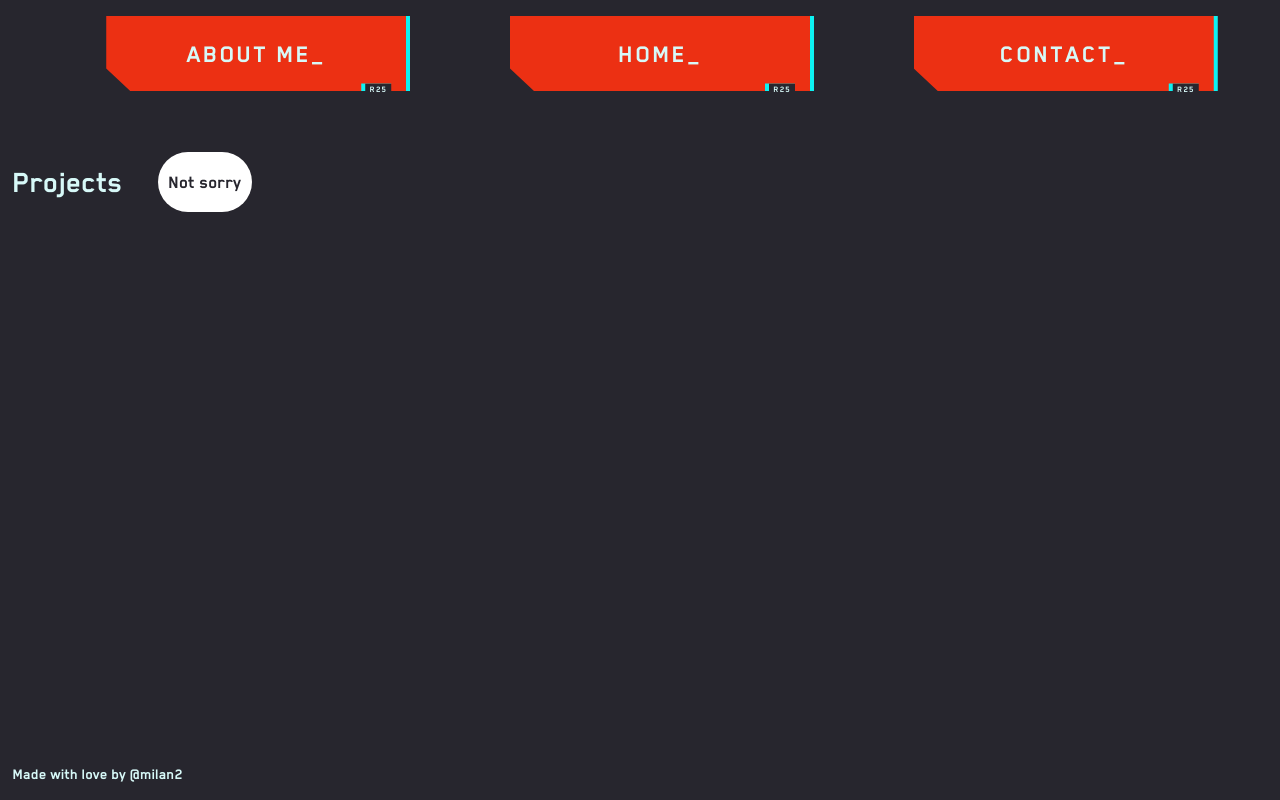
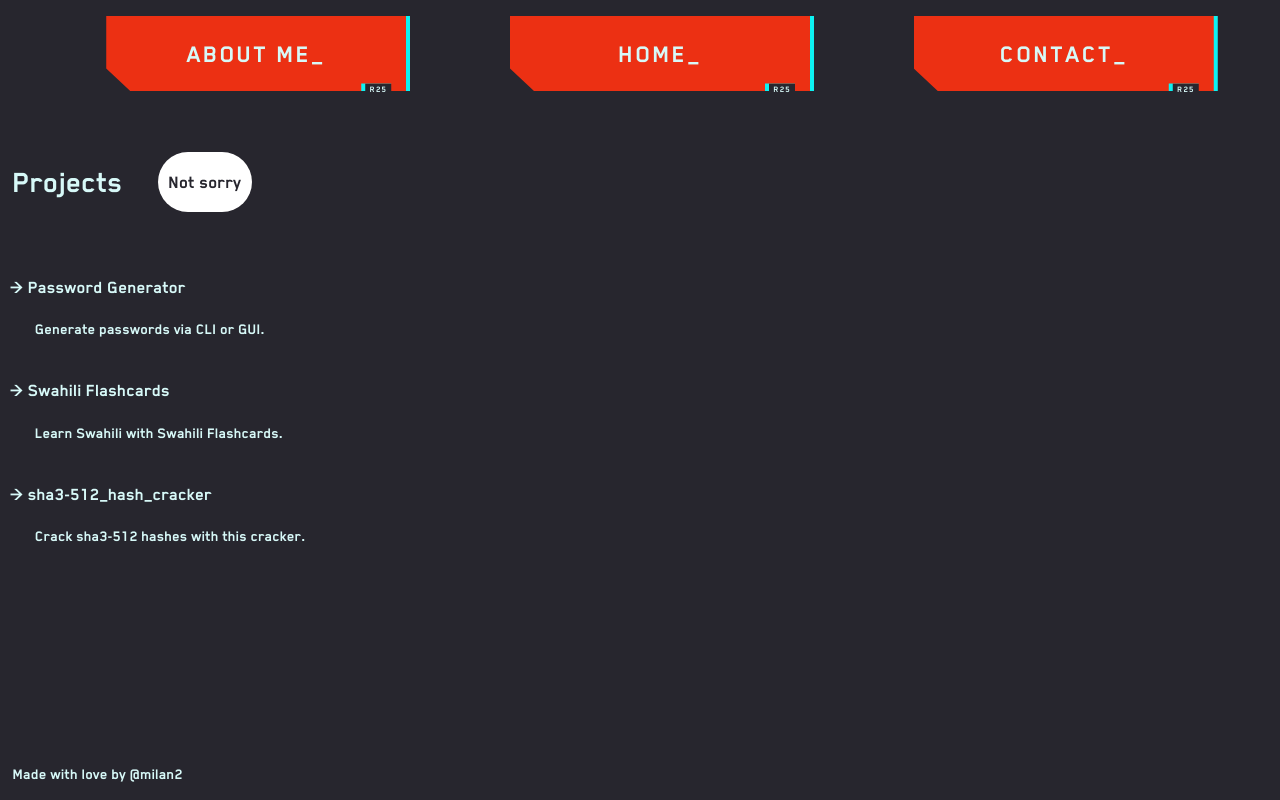
Before and after one commit to MilanGrujicic/CSS_Final_Project_Codedex, a plain HTML site: page projects.html in a window 1280 px wide. Drawn offline with Linux system fonts and the light colour scheme.

Commit message:
Added content to projects and contact pages

```diff
--- a/projects.html
+++ b/projects.html
@@ -36,6 +36,46 @@
                 <p><span id="invisible">Not</span> sorry</p>
             </div>
         </div>
+        <section class="o-main-section">
+            <article class="c-article">
+            <a class="c-article__link" href="https://github.com/MilanGrujicic/Password-Generator" target="_blank">
+                <div>
+                <header>
+                    <h3 class="c-article__heading">> Password Generator</h3>
+                </header>
+                <div class="c-article__content">
+                    Generate passwords via CLI or GUI.
+                </div>
+                </div>
+            </a>
+            </article>
+            <br>
+            <article class="c-article">
+            <a class="c-article__link" href="https://github.com/MilanGrujicic/Swahili_Flashcard" target="_blank">
+                <div>
+                <header>
+                    <h3 class="c-article__heading">> Swahili Flashcards</h3>
+                </header>
+                <div class="c-article__content">
+                    Learn Swahili with Swahili Flashcards.
+                </div>
+                </div>
+            </a>
+            </article>
+            <br>
+            <article class="c-article">
+            <a class="c-article__link" href="https://github.com/MilanGrujicic/sha3-512_hash_cracker">
+                <div>
+                <header>
+                    <h3 class="c-article__heading">> sha3-512_hash_cracker</h3>
+                </header>
+                <div class="c-article__content">
+                    Crack sha3-512 hashes with this cracker.
+                </div>
+                </div>
+            </a>
+            </article>
+        </section>
     </main>
     <footer>
         <p>Made with love by <a href="https://www.codedex.io/@milan2" target="_blank">@milan2</a></p>
--- a/styles.css
+++ b/styles.css
@@ -2,6 +2,67 @@
     font-family: Cyber;
     src: url("fonts/Blender-Pro-Bold.otf");
     font-display: swap;
+  }
+
+  @keyframes glitch {
+    0% {
+      clip-path: var(--clip-one);
+    }
+    2%, 8% {
+      clip-path: var(--clip-two);
+      transform: translate(calc(var(--shimmy-distance) * -1%), 0);
+    }
+    6% {
+      clip-path: var(--clip-two);
+      transform: translate(calc(var(--shimmy-distance) * 1%), 0);
+    }
+    9% {
+      clip-path: var(--clip-two);
+      transform: translate(0, 0);
+    }
+    10% {
+      clip-path: var(--clip-three);
+      transform: translate(calc(var(--shimmy-distance) * 1%), 0);
+    }
+    13% {
+      clip-path: var(--clip-three);
+      transform: translate(0, 0);
+    }
+    14%, 21% {
+      clip-path: var(--clip-four);
+      transform: translate(calc(var(--shimmy-distance) * 1%), 0);
+    }
+    25% {
+      clip-path: var(--clip-five);
+      transform: translate(calc(var(--shimmy-distance) * 1%), 0);
+    }
+    30% {
+      clip-path: var(--clip-five);
+      transform: translate(calc(var(--shimmy-distance) * -1%), 0);
+    }
+    35%, 45% {
+      clip-path: var(--clip-six);
+      transform: translate(calc(var(--shimmy-distance) * -1%));
+    }
+    40% {
+      clip-path: var(--clip-six);
+      transform: translate(calc(var(--shimmy-distance) * 1%));
+    }
+    50% {
+      clip-path: var(--clip-six);
+      transform: translate(0, 0);
+    }
+    55% {
+      clip-path: var(--clip-seven);
+      transform: translate(calc(var(--shimmy-distance) * 1%), 0);
+    }
+    60% {
+      clip-path: var(--clip-seven);
+      transform: translate(0, 0);
+    }
+    31%, 61%, 100% {
+      clip-path: var(--clip-four);
+    }
   }
 
 @keyframes rainbow{
@@ -71,7 +132,7 @@ li{
 }
 
 li a{
-    color: #14bece;
+    color: #d7f9f8;
     font-size: 50px;
     text-decoration: none;
 }
@@ -308,67 +369,6 @@ footer {
     z-index: -1;
   }
 
-  @keyframes glitch {
-    0% {
-      clip-path: var(--clip-one);
-    }
-    2%, 8% {
-      clip-path: var(--clip-two);
-      transform: translate(calc(var(--shimmy-distance) * -1%), 0);
-    }
-    6% {
-      clip-path: var(--clip-two);
-      transform: translate(calc(var(--shimmy-distance) * 1%), 0);
-    }
-    9% {
-      clip-path: var(--clip-two);
-      transform: translate(0, 0);
-    }
-    10% {
-      clip-path: var(--clip-three);
-      transform: translate(calc(var(--shimmy-distance) * 1%), 0);
-    }
-    13% {
-      clip-path: var(--clip-three);
-      transform: translate(0, 0);
-    }
-    14%, 21% {
-      clip-path: var(--clip-four);
-      transform: translate(calc(var(--shimmy-distance) * 1%), 0);
-    }
-    25% {
-      clip-path: var(--clip-five);
-      transform: translate(calc(var(--shimmy-distance) * 1%), 0);
-    }
-    30% {
-      clip-path: var(--clip-five);
-      transform: translate(calc(var(--shimmy-distance) * -1%), 0);
-    }
-    35%, 45% {
-      clip-path: var(--clip-six);
-      transform: translate(calc(var(--shimmy-distance) * -1%));
-    }
-    40% {
-      clip-path: var(--clip-six);
-      transform: translate(calc(var(--shimmy-distance) * 1%));
-    }
-    50% {
-      clip-path: var(--clip-six);
-      transform: translate(0, 0);
-    }
-    55% {
-      clip-path: var(--clip-seven);
-      transform: translate(calc(var(--shimmy-distance) * 1%), 0);
-    }
-    60% {
-      clip-path: var(--clip-seven);
-      transform: translate(0, 0);
-    }
-    31%, 61%, 100% {
-      clip-path: var(--clip-four);
-    }
-  }
-
   .cybr-btn {
     --primary-hue: 8.02;
   }
@@ -376,3 +376,53 @@ footer {
 #about_me_text {
     padding: 0 10% 0 10%;
 }
+
+.o-main-section {
+  margin: 0 10px 0 10px;
+  max-width: rem(600);
+ }
+
+ .c-article__link {
+  align-items: center;
+  color: #d7f9f8;
+  display: flex;
+  justify-content: space-between;
+  margin: rem(30) 0;
+  padding: rem(20);
+  text-decoration: none;
+
+  * {
+    pointer-events: none;
+  }
+ }
+
+ .c-article__heading {
+  font-size: rem(20);
+  margin: rem(10) 0;
+ }
+
+ .c-article__content {
+  line-height: 1.5;
+  margin: 0 0 0 25px;
+ }
+
+ .c-article__img-wrapper {
+  height: rem(100);
+  margin-left: rem(20);
+  min-width: rem(160);
+  width: rem(160);
+ }
+
+ .c-article__img {
+  border-radius: rem(2);
+  display: block;
+  height: 100%;
+  filter: grayscale(1);
+  object-fit: cover;
+  transition: filter 0.3s ease-in;
+  width: 100%;
+
+  .c-article__link:hover & {
+    filter: grayscale(0);
+  }
+ }
```
Also changed, not shown: about_me.html (+1 -3 lines), contact.html (+5 -0 lines).
